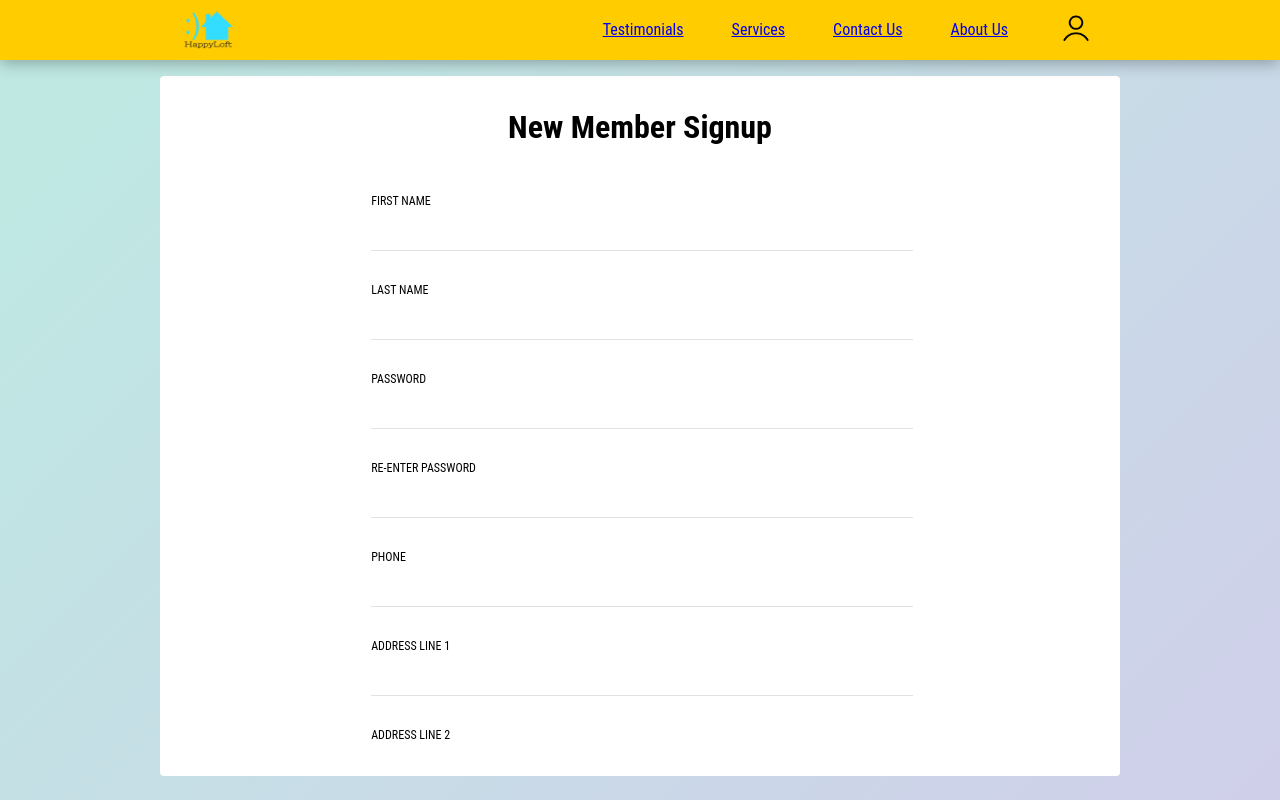
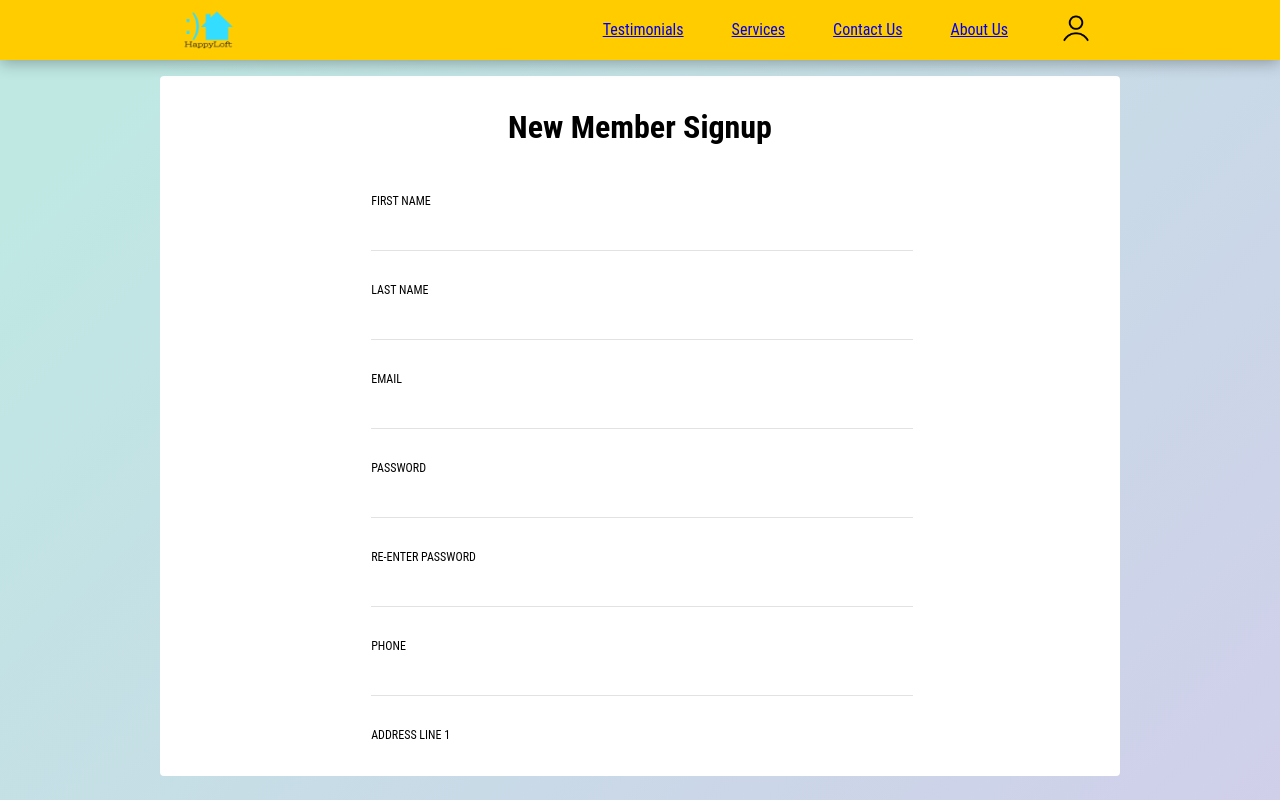
Before and after one commit to praveen1344/HappyHome, a React (Create React App) app in the folder app/: page /sign-up in a window 1280 px wide. Built offline with nearby package versions, Linux system fonts and the light colour scheme; the HTML template or start-up script is replaced by a standard one.

Commit message:
Added Email to Sign up Flow
Added Email to Sign up Flow

```diff
--- a/app/src/login/SignUp.js
+++ b/app/src/login/SignUp.js
@@ -10,6 +10,7 @@ const SignUp = () => {
                 <form className="sign-up-form">
                     <LabelInput identifier="firstname" label="First Name" type="text"/>
                     <LabelInput identifier="lastname" label="Last Name" type="text"/>
+                    <LabelInput identifier="email" label="EMail" type="text"/>
                     <LabelInput identifier="password" label="Password" type="password"/>
                     <LabelInput identifier="confirmpassword" label="Re-enter Password" type="password"/>
                     <LabelInput identifier="contact" label="Phone" type="number"/>
```
Also changed, not shown: 1 other file (tests, documents, lock files or other folders).
